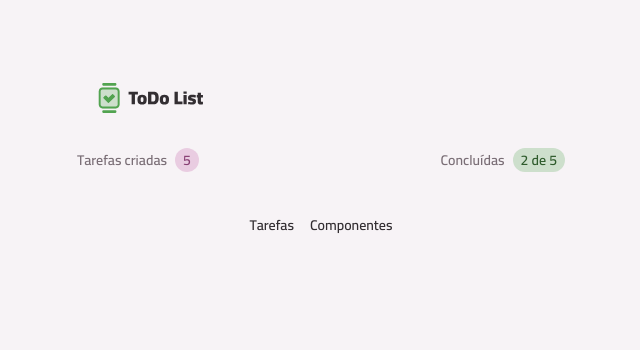
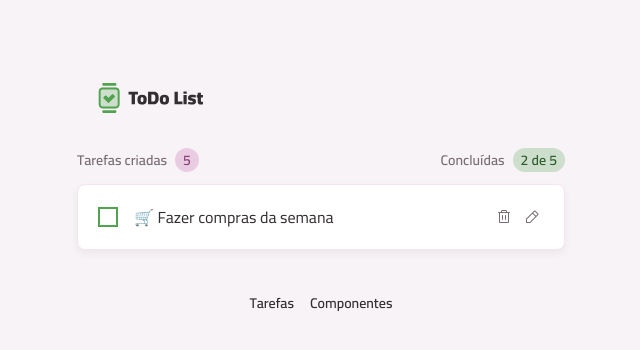
Before and after one commit to igor200023/javascript, a React (Vite) app in the folder todo/: page / in a window 1280 px wide. Shown: the top 350 px of the page, without its empty margins (319-959 px from the left). Built offline with nearby package versions, Linux system fonts and the light colour scheme.

Commit message:
task item

```diff
--- /dev/null
+++ b/todo/src/core-components/task-item.tsx
@@ -0,0 +1,48 @@
+import React from "react";
+import ButtonIcon from "../components/button-icon";
+import Card from "../components/card";
+import InputCheckbox from "../components/input-checkbox";
+import Text from "../components/text";
+import TrashIcon from "../assets/icons/trash.svg?react"
+import PencilIcon from "../assets/icons/pencil.svg?react"
+import XIcon from "../assets/icons/x.svg?react"
+import CheckIcon from "../assets/icons/check.svg?react"
+import InputText from "../components/input-text";
+
+
+export default function TaskItem() {
+    const [isEditing, setIsEditing] = React.useState(false)
+
+    function handleEditTask() {
+        setIsEditing(true);
+    }
+
+    function handleExitEditTask() {
+        setIsEditing(false);
+    }
+
+    return (
+      <Card size="md" className="flex items-center gap-4">
+        {!isEditing ?
+           <>
+
+           <InputCheckbox />
+            <Text className="flex-1">🛒 Fazer compras da semana</Text>
+            <div className="flex gap-1">
+            <ButtonIcon icon={TrashIcon} variant="tertiary" />
+            <ButtonIcon icon={PencilIcon} variant="tertiary" onClick={handleEditTask} />
+            </div>
+           </>
+           : (
+            <>
+              <InputText className="flex-1" />
+              <div className="flex gap-1">
+                <ButtonIcon icon={XIcon} variant="secondary" onClick={handleExitEditTask} />
+                <ButtonIcon icon={CheckIcon} variant="primary" />
+            </div>
+            </>
+           )}
+
+    </Card>
+    );
+}
--- a/todo/src/pages/page-home.tsx
+++ b/todo/src/pages/page-home.tsx
@@ -1,4 +1,5 @@
 import Container from "../components/container";
+import TaskItem from "../core-components/task-item";
 import TasksSummary from "../core-components/tasks-summary";
 
 export default function PageHome() {
@@ -6,5 +7,7 @@
         <header className="flex items-center justify-between">
             <TasksSummary />
         </header>
+
+        <TaskItem />
     </Container>;
 }
```
